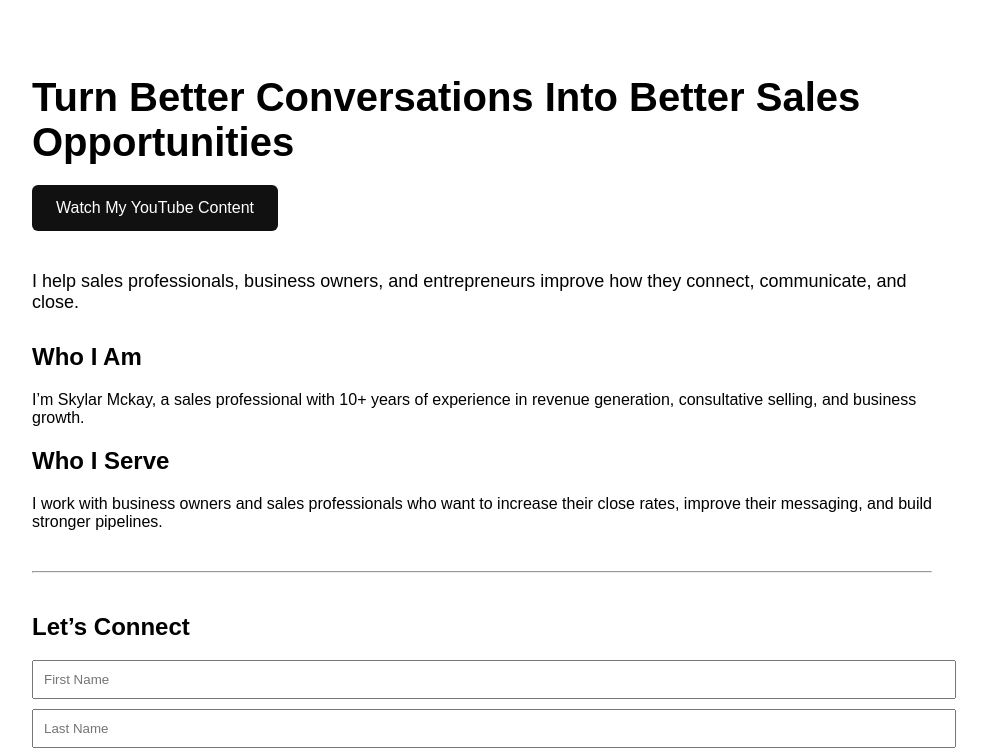
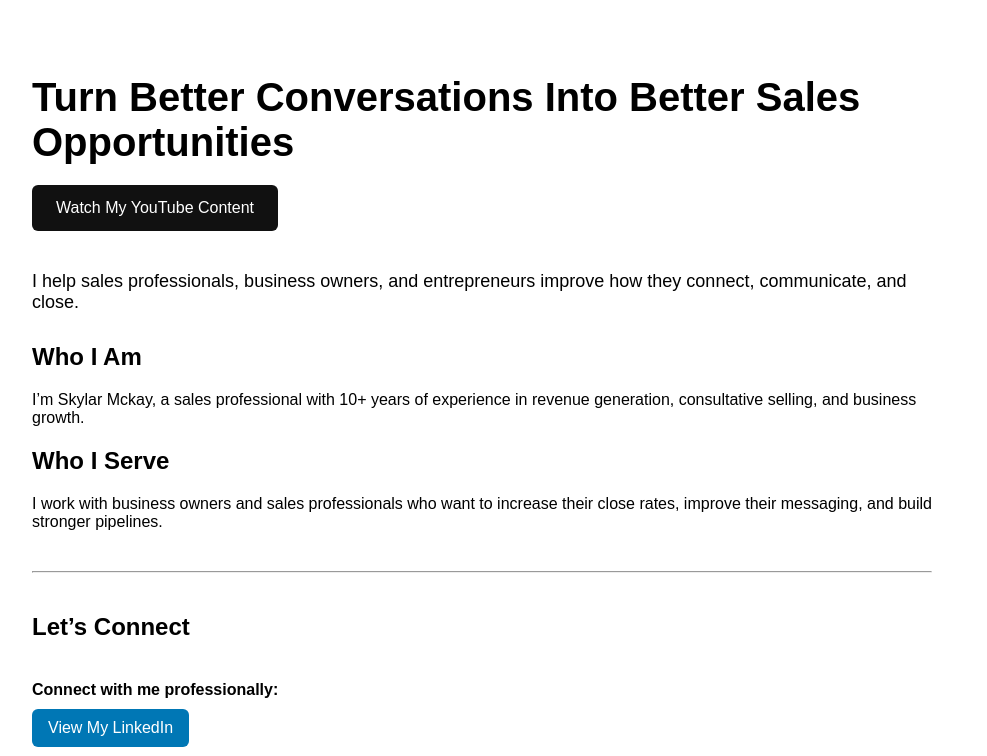
Before and after one commit to mckaysalesandlifecoaching-glitch/hink-better-sell-better-site, a Next.js app: page / in a window 1280 px wide. Shown: the top 756 px of the page, without its empty margins (158-1145 px from the left). Built offline with nearby package versions, Linux system fonts and the light colour scheme.

Commit message:
Update index.js

```diff
--- a/pages/index.js
+++ b/pages/index.js
@@ -39,7 +39,26 @@ export default function Home() {
       <hr style={{ margin: "40px 0" }} />
 
       <h2>Let’s Connect</h2>
+<div style={{ marginTop: "40px", marginBottom: "30px" }}>
+  <p style={{ fontWeight: "bold", marginBottom: "10px" }}>
+    Connect with me professionally:
+  </p>
 
+  <a
+    href="https://linkedin.com/in/YOURPROFILE"
+    target="_blank"
+    style={{
+      display: "inline-block",
+      padding: "10px 16px",
+      background: "#0077b5",
+      color: "white",
+      textDecoration: "none",
+      borderRadius: "6px"
+    }}
+  >
+    View My LinkedIn
+  </a>
+</div>
       <form action="https://formspree.io/f/xeervwbl" method="POST">
         <input type="hidden" name="_subject" value="New Lead - Think Better Sell Better" />
 
```
